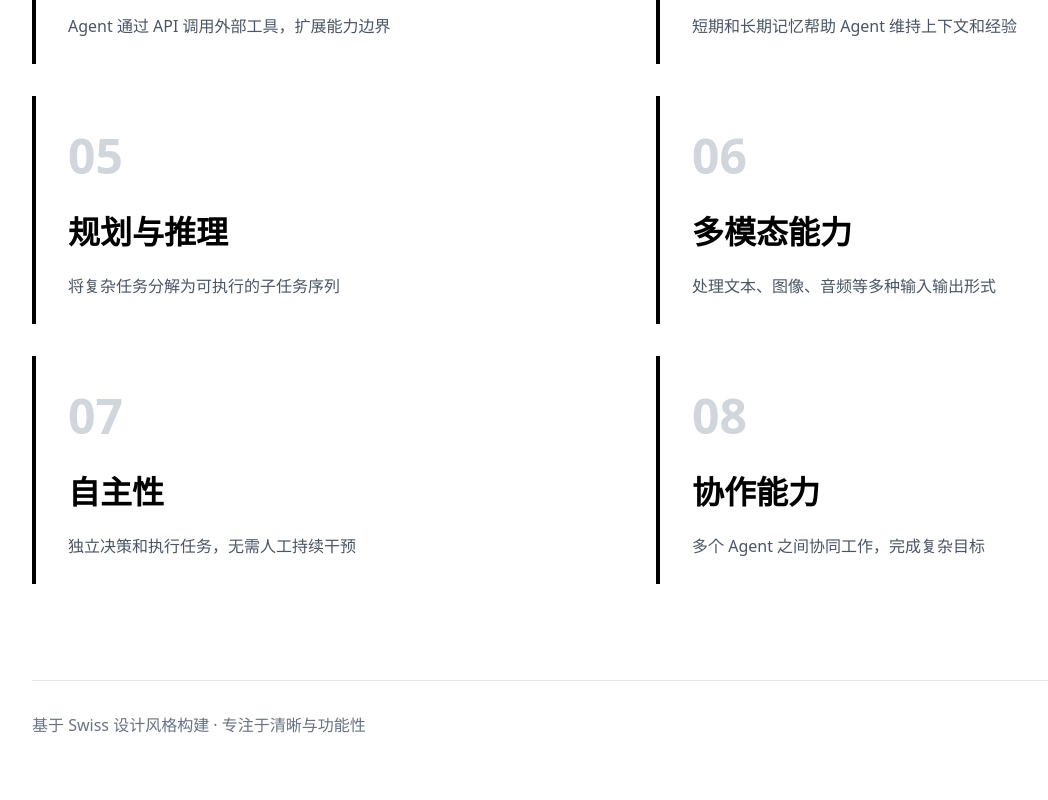
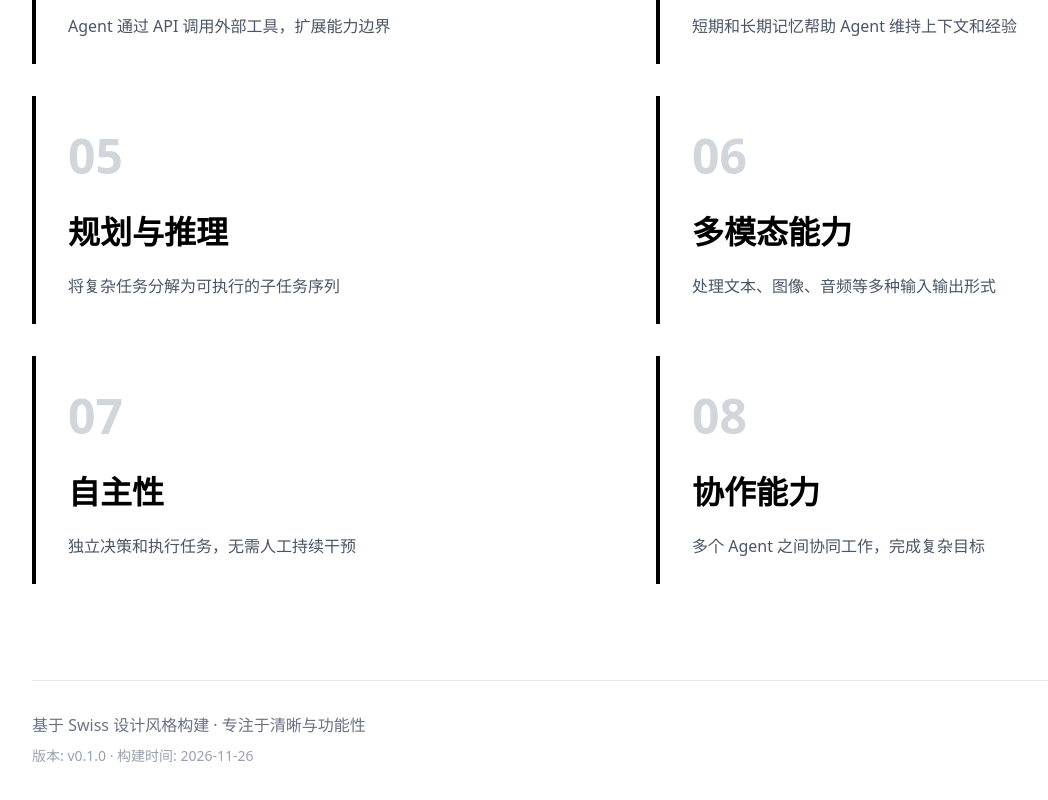
Before and after one commit to yc-w-cn/agentic-engineering-stack, a Next.js app: page / in a window 1280 px wide. Shown: the part 735-1535 px from the top of the page, without its empty margins (0-1048 px from the left). Built offline with nearby package versions, Linux system fonts and the light colour scheme.

Commit message:
feat: 添加应用版本和构建日期显示
在 next.config.ts 中读取 package.json 版本号并添加构建日期环境变量
在首页底部显示应用版本和构建日期信息

```diff
--- a/next.config.ts
+++ b/next.config.ts
@@ -1,4 +1,11 @@
+import { readFileSync } from 'fs';
+import { join } from 'path';
+
 import type { NextConfig } from 'next';
+
+const packageJson = JSON.parse(
+  readFileSync(join(process.cwd(), 'package.json'), 'utf-8'),
+);
 
 const nextConfig: NextConfig = {
   output: 'export',
@@ -7,6 +14,10 @@ const nextConfig: NextConfig = {
   },
   basePath: '/agentic-engineering-stack',
   assetPrefix: '/agentic-engineering-stack',
+  env: {
+    APP_VERSION: packageJson.version,
+    BUILD_DATE: new Date().toISOString().split('T')[0],
+  },
 };
 
 export default nextConfig;
--- a/src/app/page.tsx
+++ b/src/app/page.tsx
@@ -1,45 +1,45 @@
 export default function Home() {
   const components = [
     {
-      number: "01",
-      title: "大语言模型",
-      description: "作为 Agent 的核心大脑，提供理解、推理和生成能力"
+      number: '01',
+      title: '大语言模型',
+      description: '作为 Agent 的核心大脑，提供理解、推理和生成能力',
     },
     {
-      number: "02",
-      title: "提示工程",
-      description: "精心设计的提示词引导模型产生期望的行为和输出"
+      number: '02',
+      title: '提示工程',
+      description: '精心设计的提示词引导模型产生期望的行为和输出',
     },
     {
-      number: "03",
-      title: "工具调用",
-      description: "Agent 通过 API 调用外部工具，扩展能力边界"
+      number: '03',
+      title: '工具调用',
+      description: 'Agent 通过 API 调用外部工具，扩展能力边界',
     },
     {
-      number: "04",
-      title: "记忆系统",
-      description: "短期和长期记忆帮助 Agent 维持上下文和经验"
+      number: '04',
+      title: '记忆系统',
+      description: '短期和长期记忆帮助 Agent 维持上下文和经验',
     },
     {
-      number: "05",
-      title: "规划与推理",
-      description: "将复杂任务分解为可执行的子任务序列"
+      number: '05',
+      title: '规划与推理',
+      description: '将复杂任务分解为可执行的子任务序列',
     },
     {
-      number: "06",
-      title: "多模态能力",
-      description: "处理文本、图像、音频等多种输入输出形式"
+      number: '06',
+      title: '多模态能力',
+      description: '处理文本、图像、音频等多种输入输出形式',
     },
     {
-      number: "07",
-      title: "自主性",
-      description: "独立决策和执行任务，无需人工持续干预"
+      number: '07',
+      title: '自主性',
+      description: '独立决策和执行任务，无需人工持续干预',
     },
     {
-      number: "08",
-      title: "协作能力",
-      description: "多个 Agent 之间协同工作，完成复杂目标"
-    }
+      number: '08',
+      title: '协作能力',
+      description: '多个 Agent 之间协同工作，完成复杂目标',
+    },
   ];
 
   return (
@@ -74,9 +74,15 @@ export default function Home() {
         </div>
 
         <footer className="mt-24 pt-8 border-t border-gray-200 dark:border-gray-800">
-          <p className="text-[16px] text-gray-500 dark:text-gray-500">
-            基于 Swiss 设计风格构建 · 专注于清晰与功能性
-          </p>
+          <div className="flex flex-col gap-2">
+            <p className="text-[16px] text-gray-500 dark:text-gray-500">
+              基于 Swiss 设计风格构建 · 专注于清晰与功能性
+            </p>
+            <p className="text-[14px] text-gray-400 dark:text-gray-600">
+              版本: v{process.env.APP_VERSION} · 构建时间:{' '}
+              {process.env.BUILD_DATE}
+            </p>
+          </div>
         </footer>
       </main>
     </div>
```
